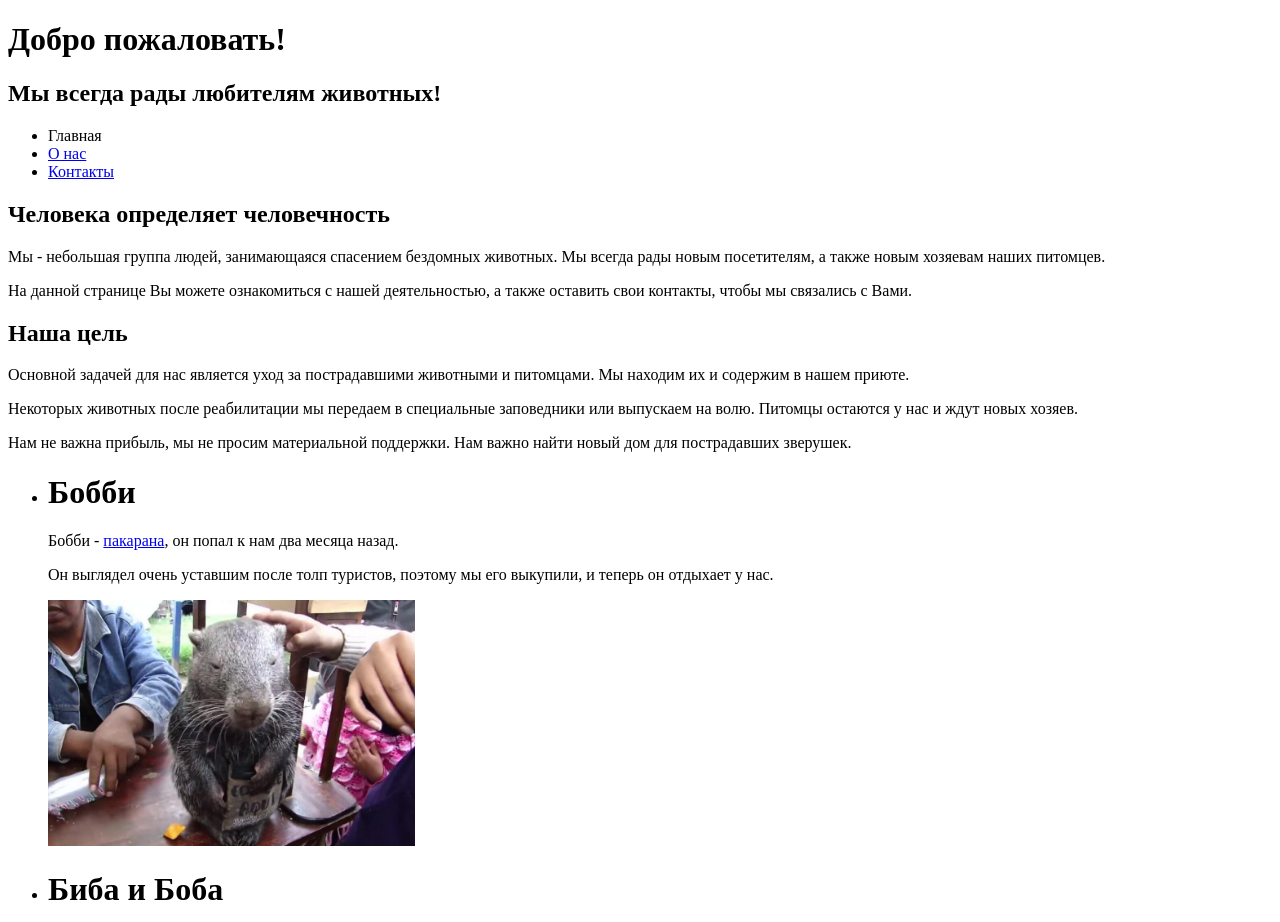
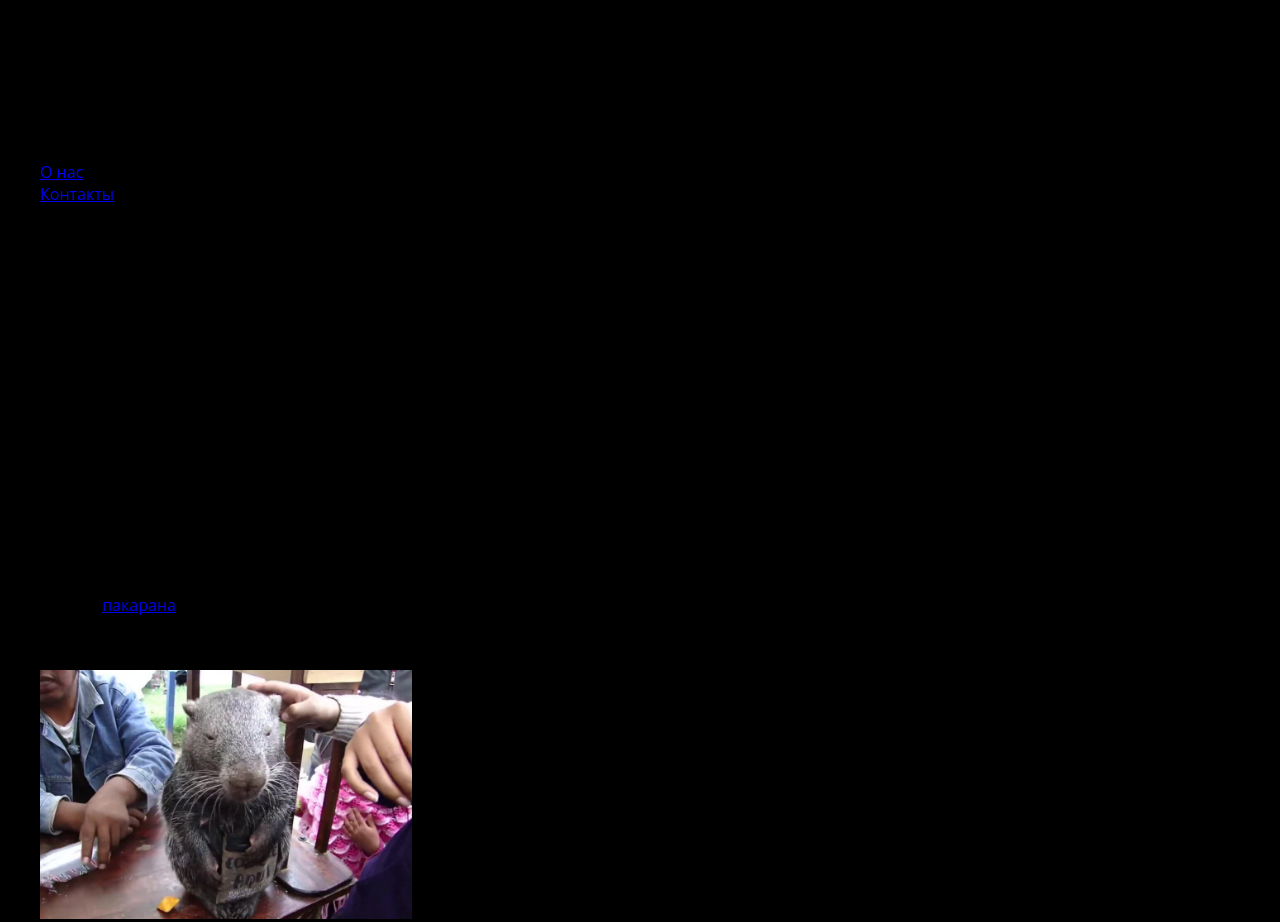
Before and after one commit to Valerii-Tcvetkov/valerii-tcvetkov.github.io, a plain HTML site: page index.html in a window 1280 px wide. Shown: the top 922 px of the page. Drawn offline with Linux system fonts and the light colour scheme.

Commit message:
Add stylesheet.

```diff
--- a/index.html
+++ b/index.html
@@ -2,7 +2,7 @@
 <html lang="ru">
 <head>
     <meta charset="UTF-8">
-    <link href="styles/styles.css">
+    <link rel="stylesheet" href="styles/styles.css">
     <title>Landing page</title>
 </head>
 <body>
```
